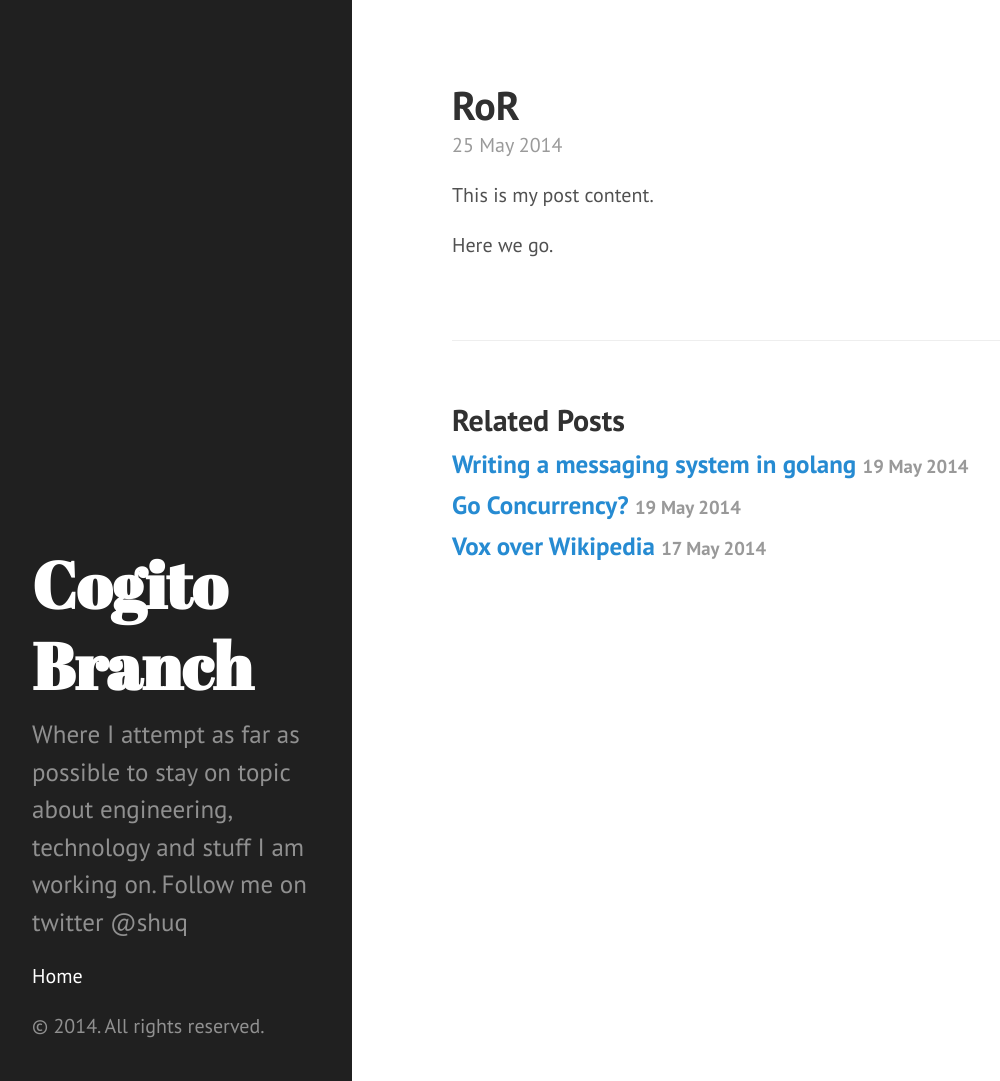
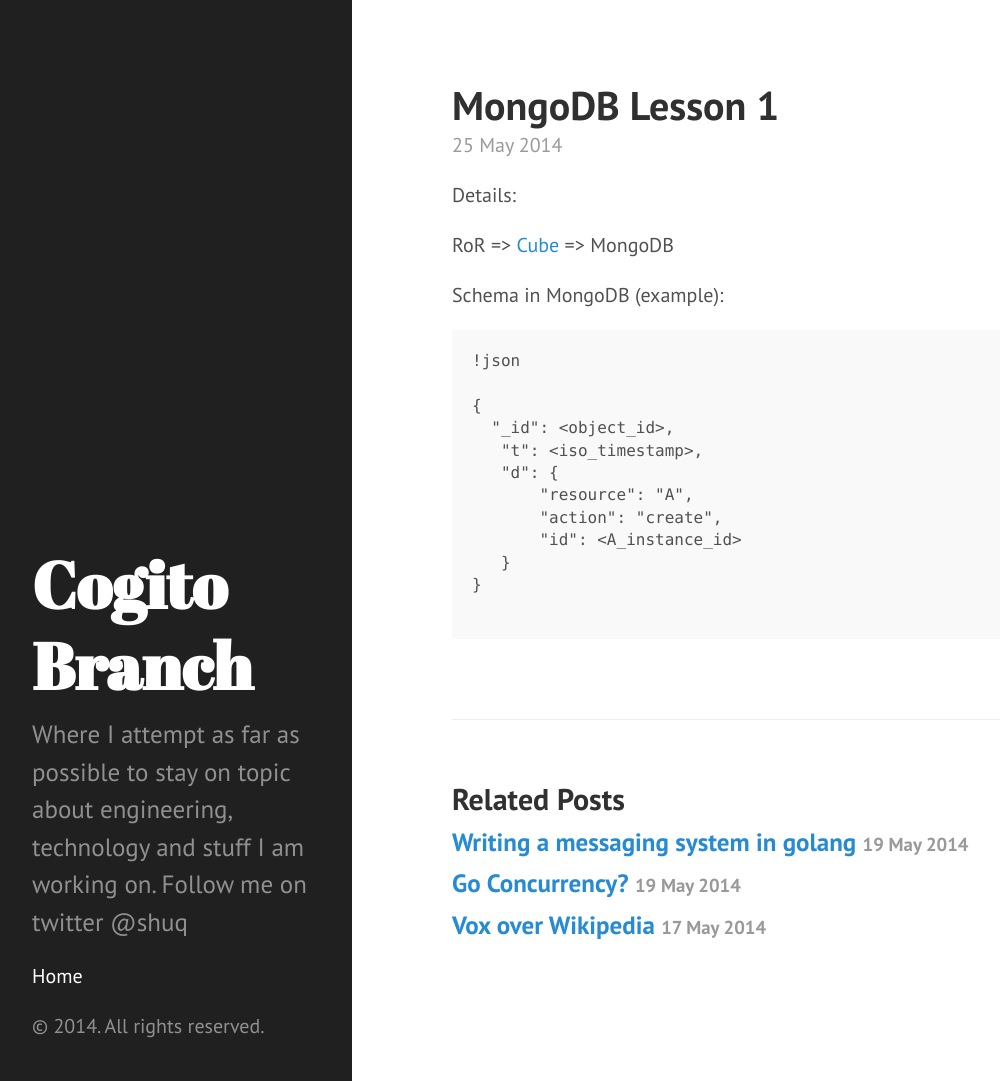
Before and after one commit to quekshuy/oldquekshuy.github.io, a Jekyll site: the page built from _posts/2014-05-25-ror-1-mongodb.markdown, in a window 1280 px wide and 1081 px high. Shown: the whole window, without its empty margins (8-1008 px from the left). Built offline with Jekyll 4.4.1, drawn with Linux system fonts in a browser that asks for light colours.

Commit message:
Post update: RoR #1: MongoDb

````diff
--- a/_posts/2014-05-25-ror-1-mongodb.markdown
+++ b/_posts/2014-05-25-ror-1-mongodb.markdown
@@ -1,8 +1,25 @@
 ---
 published: true
-title: RoR #1: MongoDb
+title: MongoDB Lesson 1
 layout: post
 ---
-This is my post content.
+Details:
 
-Here we go.
+RoR => [Cube](http://github.com/square/cube) => MongoDB
+
+Schema in MongoDB (example):
+
+```
+!json
+
+{
+  "_id": <object_id>,
+   "t": <iso_timestamp>,
+   "d": {
+       "resource": "A",
+       "action": "create",
+       "id": <A_instance_id>
+   }
+}
+
+```
````
